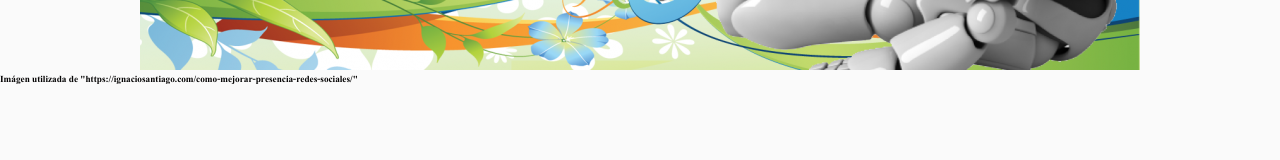
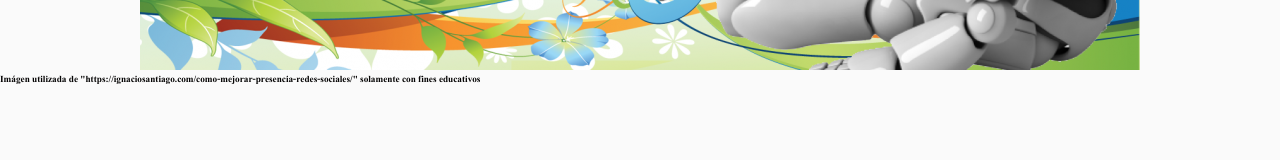
Before and after one commit to WILIBAC/oviUNAD, a plain HTML site: page index.html in a window 1280 px wide. Shown: the part 732-892 px from the top of the page. Drawn offline with Linux system fonts and the light colour scheme.

Commit message:
index
index

```diff
--- a/index.html
+++ b/index.html
@@ -32,7 +32,8 @@
         </div>
         <canvas id="panel" width="1000px" height="20px"></canvas>
         <img id="image" src="images/bg.png"  />
-        <div><p style="color: #050404;">Imágen utilizada de "https://ignaciosantiago.com/como-mejorar-presencia-redes-sociales/"</p></div>
+        <div><p style="color: #050404;">Imágen utilizada de "https://ignaciosantiago.com/como-mejorar-presencia-redes-sociales/"
+             solamente con fines educativos</p></div>
         <canvas id="panel" width="1000px" height="20px"></canvas>
 
     </body>
```
